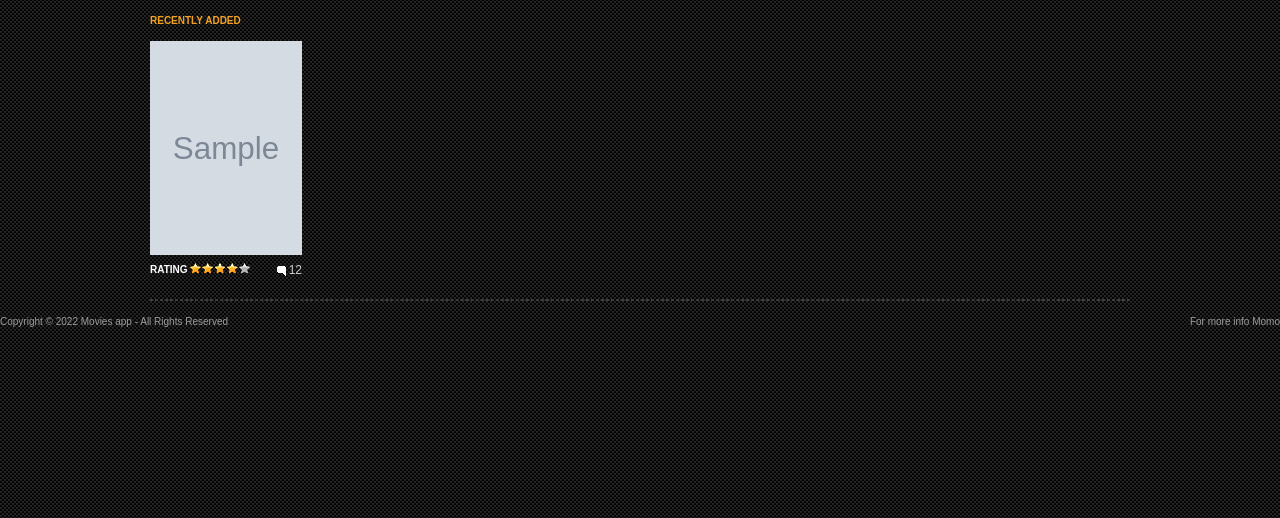
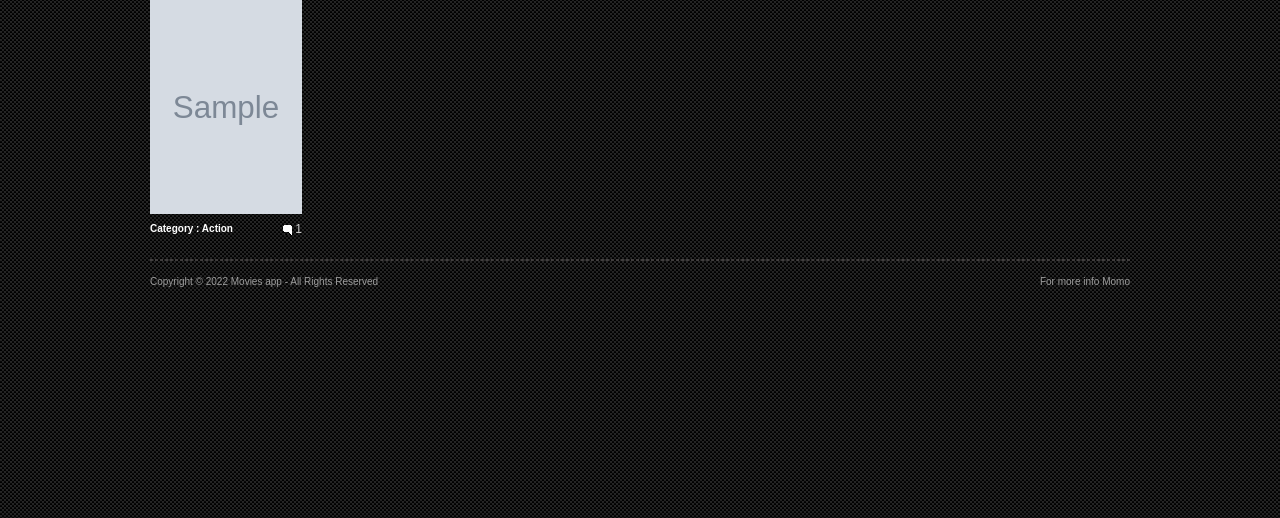
Before and after one commit to Mouiad-JRA/Movie-app, a Django app: page / in a window 1280 px wide. Shown: the part 211-729 px from the top of the page. Run offline with Django 4.2, Linux system fonts and the light colour scheme; tables that the repository leaves empty hold one stand-in row (values such as "Sample post"); grey boxes marked "Sample" are stand-in pictures.

Commit message:
fix: edit the template logic

```diff
--- a/src/movie/templates/movie/movie_list.html
+++ b/src/movie/templates/movie/movie_list.html
@@ -3,97 +3,24 @@
 {% load static %}
 {% block content %}
     <div id="main">
-        {% if movie_category %}
 
-
+        <div id="content">
             {% for movie in object_list %}
-                <div class="movie">
-                    <div class="movie-image" style="margin-right: 20px">
-                        <a href="{% url 'movie:movie-detail' movie.pk %}">
-                            <img src="{{ movie.image.url }}" alt="{{ movie.title }}"/></a></div>
-                </div>
-
-            {% endfor %}
-        {% endif %}
-        <div id="content">
-            {% if recent %}
                 <div class="box">
-                    <div class="head">
-                        <h2>RECENTLY ADDED</h2>
-                        <br/>
-                        <p class="text-right">{% if top or most %}
-                            <a href="{% url 'movie:movie-recent-list' %}">See all</a>{% endif %}</p>
-                    </div>
-                    {% for movie in recent %}
                 <div class="movie">
                     <div class="movie-image">
-                                {#              <span class="play"><span class="name">{{ movie.title }}</span></span>#}
+{#                                      <span class="play"><span class="name">{{ movie.title }}</span></span>#}
                         <a href="{% url 'movie:movie-detail' movie.pk %}">
                             <img src="{{ movie.image.url }}" alt="{{ movie.title }}"/></a></div>
                     <div class="rating">
-                                <p>RATING</p>
-                                <div class="stars">
-                                    <div class="stars-in"></div>
-                                </div>
-                                <span class="comments">12</span></div>
+                        <p>Category : {{ movie.category }}</p>
+                        <span class="comments">{{ movie.view_count }}</span></div>
                 </div>
             {% endfor %}
             <div class="cl">&nbsp;</div>
             </div>
-            {% endif %}
-            {% if top %}
 
 
-                <div class="box">
-                <div class="head">
-                    <h2>TOP RATED</h2>
-                    <br/>
-                    <p class="text-right">{% if recent or most %}
-                        <a href="{% url 'movie:movie-top-list' %}">See all</a>{% endif %}</p>
-                </div>
-                {% for movie in top %}
-                    <div class="movie">
-                        <div class="movie-image">
-                            {#              <span class="play"><span class="name">{{ movie.title }}</span></span>#}
-                            <a href="{% url 'movie:movie-detail' movie.pk %}"><img src="{{ movie.image.url }}"
-                                                                                   alt="{{ movie.title }}"/></a></div>
-                        <div class="rating">
-                            <p>RATING</p>
-                            <div class="stars">
-                                <div class="stars-in"></div>
-                            </div>
-                            <span class="comments">12</span></div>
-                    </div>
-                {% endfor %}
-                <div class="cl">&nbsp;</div>
-            {% endif %}
-            </div>
-            {% if most %}
-                <div class="box">
-                <div class="head">
-                    <h2>MOST COMMENTED</h2>
-                    <br/>
-                    <p class="text-right">{% if top or recent %}
-                        <a href="{% url 'movie:movie-most-list' %}">See all</a>{% endif %}</p>
-                </div>
-                {% for movie in most %}
-                    <div class="movie">
-                        <div class="movie-image">
-                            {#              <span class="play"><span class="name">{{ movie.title }}</span></span> <a href="#">#}
-                            <a href="{% url 'movie:movie-detail' movie.pk %}"> <img src="{{ movie.image.url }}"
-                                                                                    alt="{{ movie.title }}"/></a></div>
-                        <div class="rating">
-                            <p>RATING</p>
-                            <div class="stars">
-                                <div class="stars-in"></div>
-                            </div>
-                            <span class="comments">12</span></div>
-                    </div>
-                {% endfor %}
-
-                <div class="cl">&nbsp;</div>
-            {% endif %}
-            </div>
         </div>
         {#        <div id="news">#}
         {#            <div class="head">#}
--- a/src/movie/views.py
+++ b/src/movie/views.py
@@ -13,37 +13,35 @@ class MovieListView(ListView):
 
     def get_context_data(self, *, object_list=None, **kwargs):
         ctx = super(MovieListView, self).get_context_data()
-        ctx['top'] = Movie.objects.all().filter(status='T')
-        ctx['most'] = Movie.objects.all().filter(status='M')
-        ctx['recent'] = Movie.objects.all().filter(status='R')
+        # ctx['status'] = Movie.objects.all().first().status
         return ctx
 
 
-class MovieRecentListView(ListView):
+class MovieRecentListView(MovieListView):
     queryset = Movie.objects.all().filter(status='R')
 
-    def get_context_data(self, *, object_list=None, **kwargs):
-        ctx = super(MovieRecentListView, self).get_context_data()
-        ctx['recent'] = Movie.objects.all().filter(status='R')
-        return ctx
+    # def get_context_data(self, *, object_list=None, **kwargs):
+    #     ctx = super(MovieRecentListView, self).get_context_data()
+    #     ctx['recent'] = Movie.objects.all().filter(status='R')
+    #     return ctx
 
 
-class MovieTopListView(ListView):
+class MovieTopListView(MovieListView):
     queryset = Movie.objects.all().filter(status='T')
 
-    def get_context_data(self, *, object_list=None, **kwargs):
-        ctx = super(MovieTopListView, self).get_context_data()
-        ctx['top'] = Movie.objects.all().filter(status='T')
-        return ctx
+    # def get_context_data(self, *, object_list=None, **kwargs):
+    #     ctx = super(MovieTopListView, self).get_context_data()
+    #     ctx['top'] = Movie.objects.all().filter(status='T')
+    #     return ctx
 
 
-class MovieMostListView(ListView):
+class MovieMostListView(MovieListView):
     queryset = Movie.objects.all().filter(status='M')
 
-    def get_context_data(self, *, object_list=None, **kwargs):
-        ctx = super(MovieMostListView, self).get_context_data()
-        ctx['most'] = Movie.objects.all().filter(status='M')
-        return ctx
+    # def get_context_data(self, *, object_list=None, **kwargs):
+    #     ctx = super(MovieMostListView, self).get_context_data()
+    #     ctx['most'] = Movie.objects.all().filter(status='M')
+    #     return ctx
 
 
 class MovieDetailView(DetailView):
```
Lines whose indentation alone changed are shown as unchanged.
